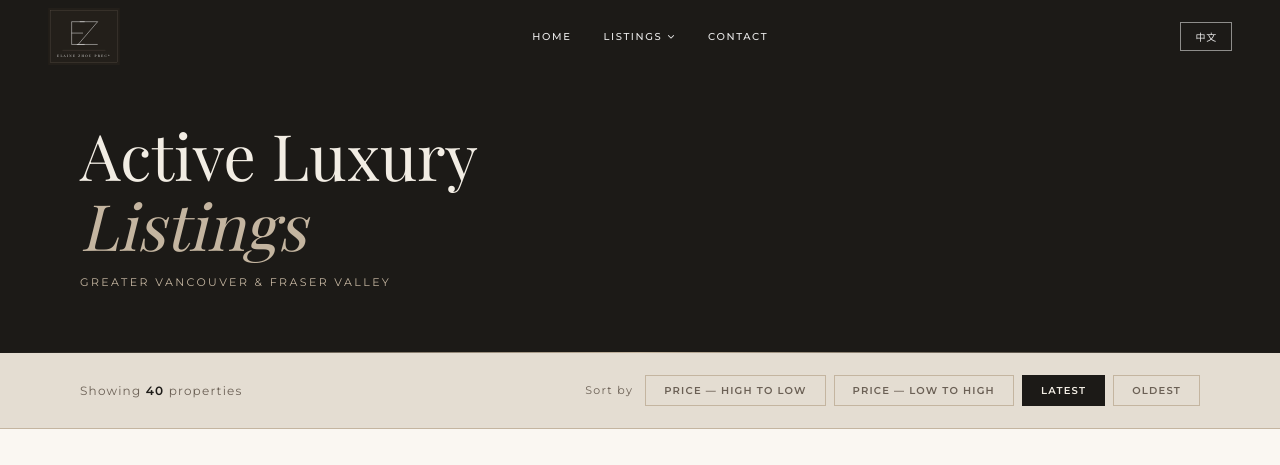
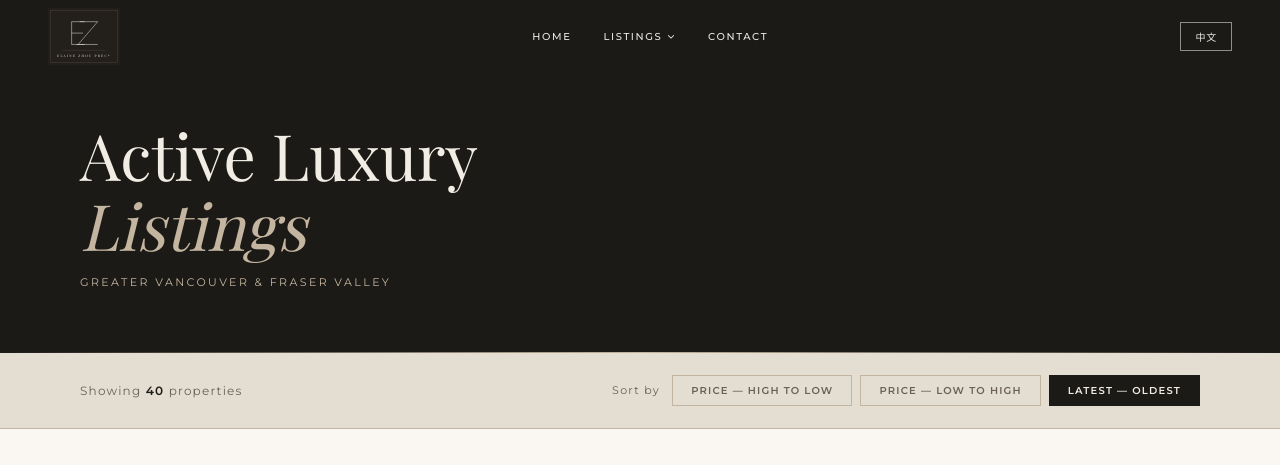
Before and after one commit to ezhou3331/ezhou.github.io, a plain HTML site: page listings.html in a window 1280 px wide. Shown: the top 465 px of the page. Drawn offline with nearby package versions, Linux system fonts and the light colour scheme; a web font is replaced by a local one.

Commit message:
Add files via upload

```diff
--- a/listings.html
+++ b/listings.html
@@ -64,8 +64,7 @@
       <span class="sort-label" data-i18n="listings-sort-by">Sort by</span>
       <button class="sort-btn" data-sort="high" data-i18n="listings-high">Price — High to Low</button>
       <button class="sort-btn" data-sort="low" data-i18n="listings-low">Price — Low to High</button>
-      <button class="sort-btn active" data-sort="newest" data-i18n="listings-newest">Latest</button>
-      <button class="sort-btn" data-sort="oldest" data-i18n="listings-oldest">Oldest</button>
+      <button class="sort-btn active" data-sort="newest" data-i18n="listings-newest">Latest — Oldest</button>
     </div>
   </div>
 
--- a/translations.js
+++ b/translations.js
@@ -64,6 +64,7 @@ const TRANSLATIONS = {
     'listings-sort-by': 'Sort by',
     'listings-high': 'Price — High to Low',
     'listings-low': 'Price — Low to High',
+    'listings-newest': 'Latest — Oldest',
     'sold-hero-title': 'Sold Luxury<br><em>Listings</em>',
     'sold-hero-sub': 'Greater Vancouver & Fraser Valley · Over $3 Billion Listed & Sold',
     'sold-showing': 'Showing',
@@ -143,6 +144,7 @@ const TRANSLATIONS = {
     'listings-sort-by': '排序方式',
     'listings-high': '价格 — 从高到低',
     'listings-low': '价格 — 从低到高',
+    'listings-newest': '最新 — 最早',
     'sold-hero-title': '已售豪华<br><em>房源</em>',
     'sold-hero-sub': '大温哥华及菲沙河谷 · 已成交超过 30 亿元',
     'sold-showing': '共显示',
```
Also changed, not shown: sold.html (+1 -2 lines).
